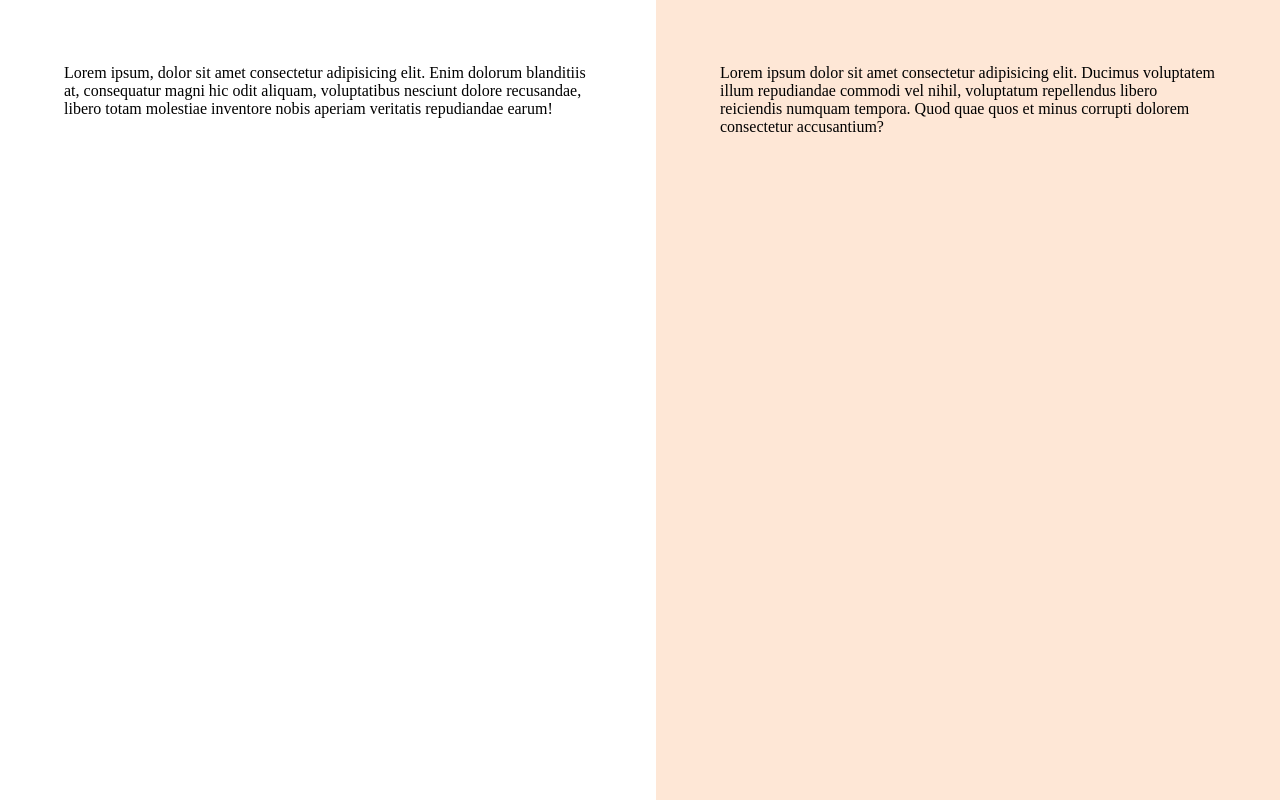
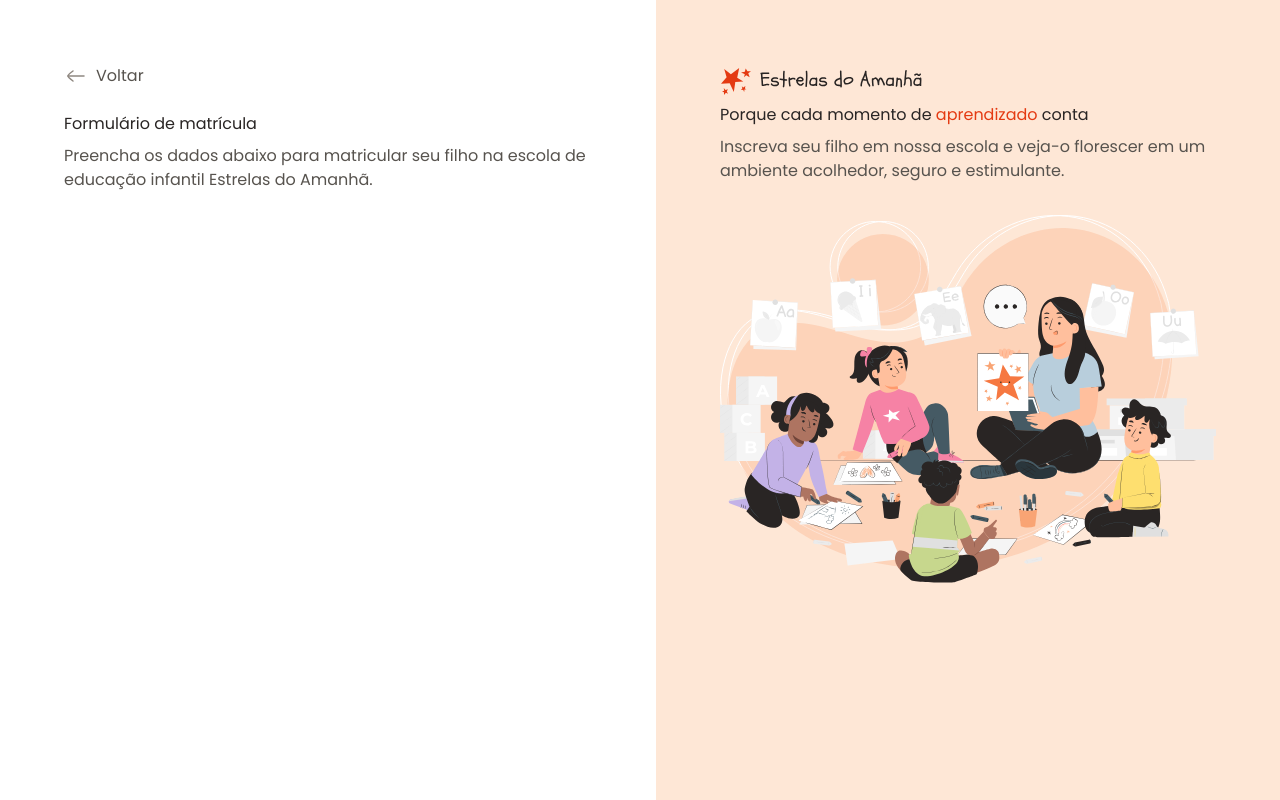
Before and after one commit to PedroCoitinh0/Projeto-Formulario-De-Matricula, a plain HTML site: page index.html in a window 1280 px wide. Drawn offline with Linux system fonts and the light colour scheme.

Commit message:
Conteúdo aside e conteúdo inicial do main

```diff
--- a/index.html
+++ b/index.html
@@ -15,13 +15,32 @@
   <div id="app">
     <main>
       <div class="main-container">
-        Lorem ipsum, dolor sit amet consectetur adipisicing elit. Enim dolorum blanditiis at, consequatur magni hic odit aliquam, voluptatibus nesciunt dolore recusandae, libero totam molestiae inventore nobis aperiam veritatis repudiandae earum!
+        <div class="back">
+          <img src="assets/icons/arrow-left-02.svg" alt="Ícone de voltar">
+          <span>Voltar</span>
+        </div>
+
+        <h1>Formulário de matrícula</h1>
+        <p>Preencha os dados abaixo para matricular seu filho na escola de educação infantil Estrelas do Amanhã.</p>
       </div>
     </main>
 
     <aside>
       <div class="aside-container">
-        Lorem ipsum dolor sit amet consectetur adipisicing elit. Ducimus voluptatem illum repudiandae commodi vel nihil, voluptatum repellendus libero reiciendis numquam tempora. Quod quae quos et minus corrupti dolorem consectetur accusantium?
+        <header>
+          <img src="assets/logo.svg" alt="Estrelas do amanhã">
+          <h2>Porque cada momento de
+            <span>
+              aprendizado
+            </span>
+            conta
+          </h2>
+          <p>
+            Inscreva seu filho em nossa escola e veja-o florescer em um ambiente acolhedor, seguro e estimulante.
+          </p>
+        </header>
+
+        <img src="assets/Illustration.svg" alt="Ilustração de uma professora com crianças prestando atenção">
       </div>
     </aside>
   </div>
--- a/styles/global.css
+++ b/styles/global.css
@@ -25,4 +25,16 @@
 
 body {
   overflow: hidden;
+
+  font: var(--text);
+  color: var(--text-secundary);
 }
+
+h1, h2 {
+  color: var(--text-primary);
+}
+
+img {
+  max-width: 100%;
+  height: auto;
+}
--- a/styles/layout.css
+++ b/styles/layout.css
@@ -14,6 +14,18 @@ main {
     max-width: 33rem;
     margin-left: auto;
   }
+
+  & .back {
+    display: flex;
+    align-items: center;
+    gap: .5rem;
+    margin-bottom: 1.5rem;
+  }
+
+  & h1 {
+    font: 600 1.5rem/1.25 var(--font-fammily);
+    margin-bottom: .5rem;
+  }
 }
 
 aside {
@@ -23,5 +35,16 @@ aside {
   & .aside-container {
     max-width: 31rem;
 
+    & > img {
+      margin-top: 2rem;
+    }
+  }
+
+  & h2 {
+    font: 600 2.5rem/1.25 var(--font-fammily);
+    margin-bottom: .5rem;
+    & span {
+      color: var(--text-highlight);
+    }
   }
 }
```
